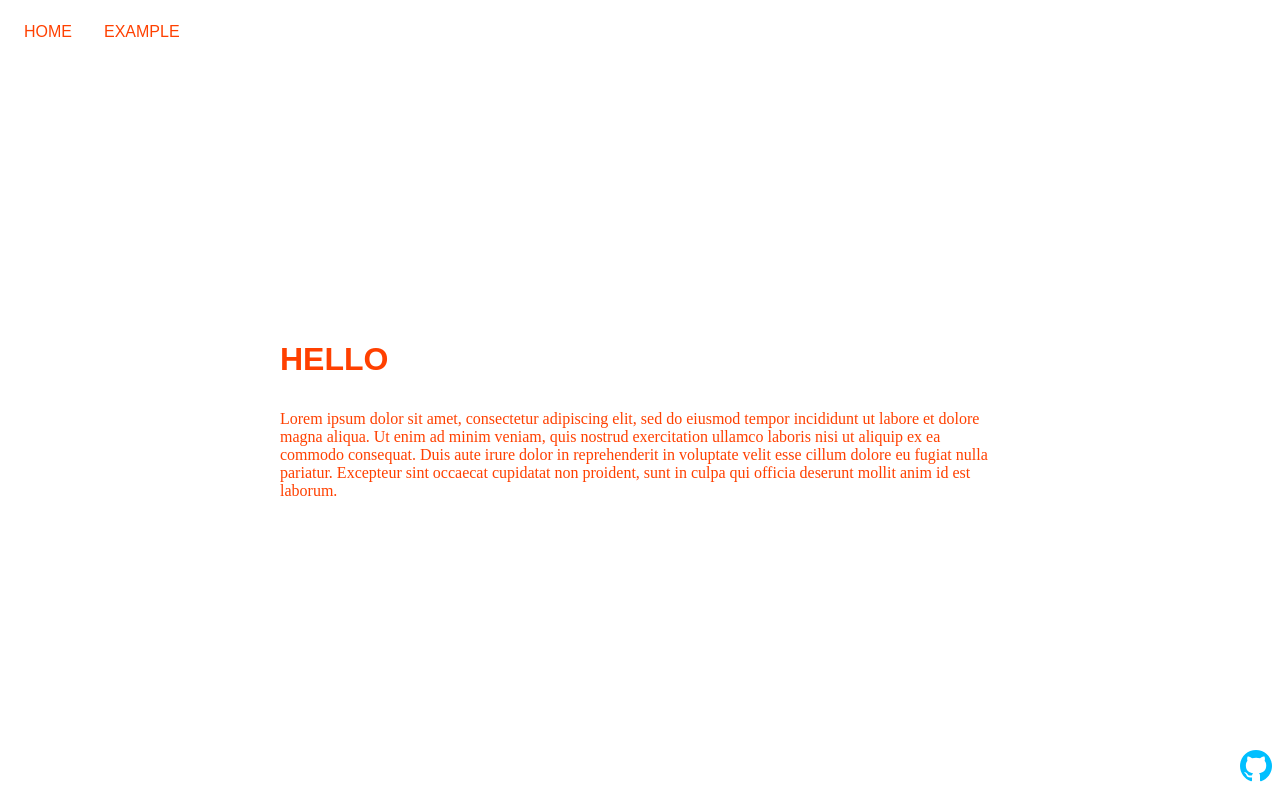
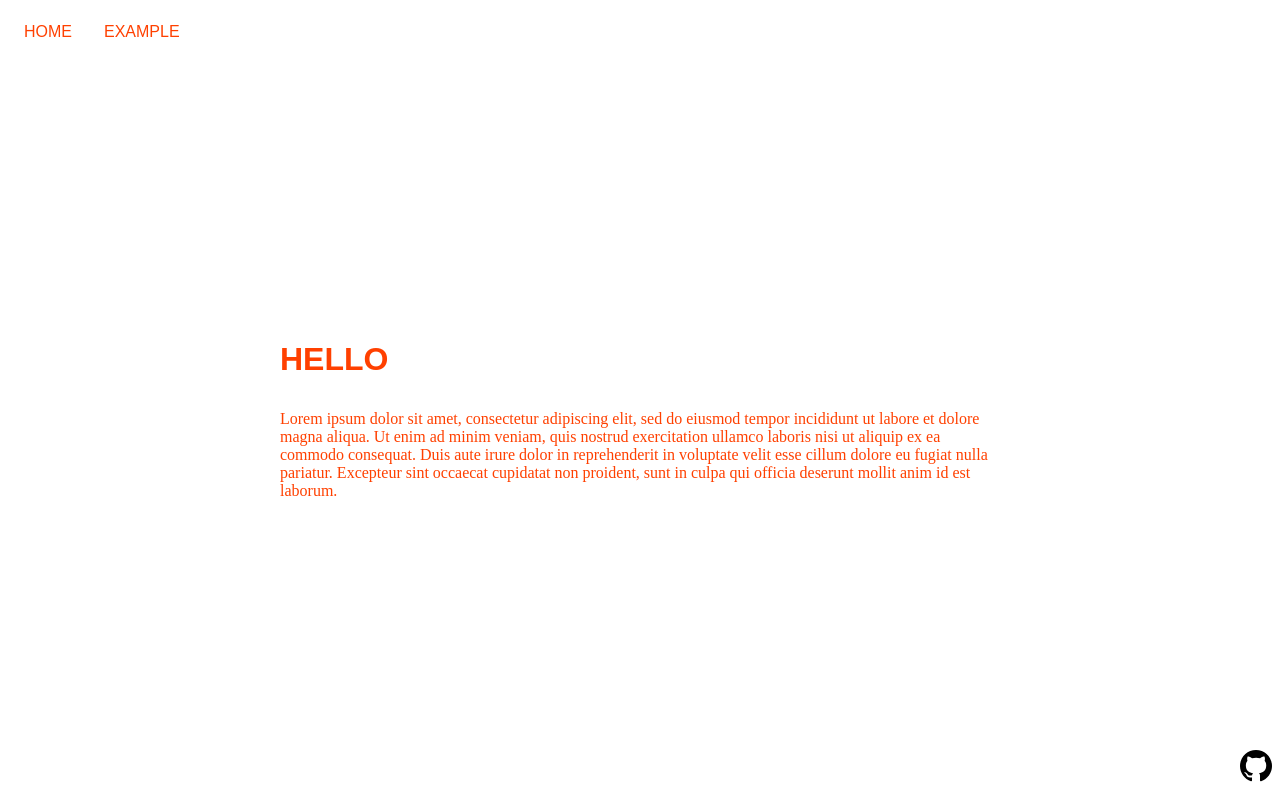
Before and after one commit to crusem/portfolio, a SvelteKit app: page / in a window 1280 px wide. In both pictures the pointer is over the picture 1256 px from the left and 766 px from the top of the page. Built offline with nearby package versions, Linux system fonts and the light colour scheme.

Commit message:
main - Adapted footer icon hover color

```diff
--- a/src/components/atoms/graphicLink.svelte
+++ b/src/components/atoms/graphicLink.svelte
@@ -19,7 +19,7 @@
 
 			&:hover,
 			&:focus {
-				filter: invert(1);
+				filter: brightness(0);
 			}
 		}
 	}
```
